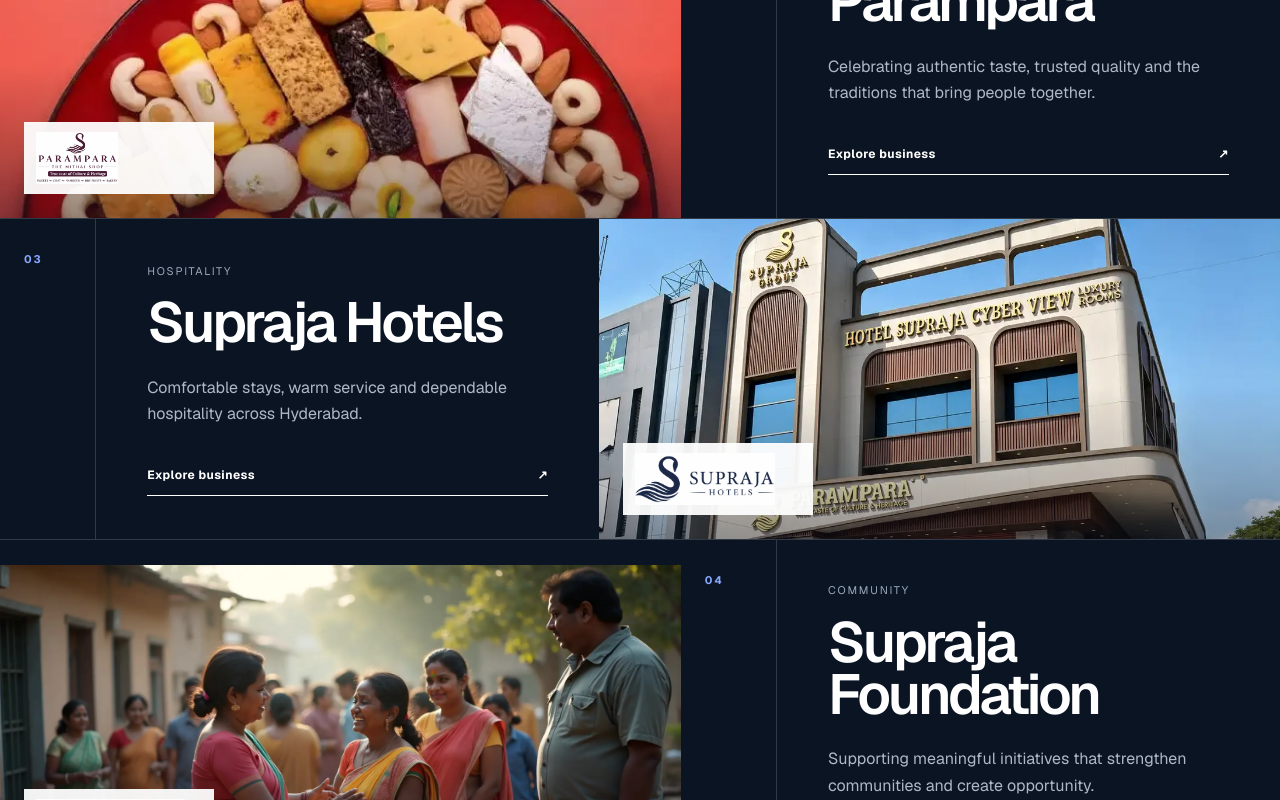
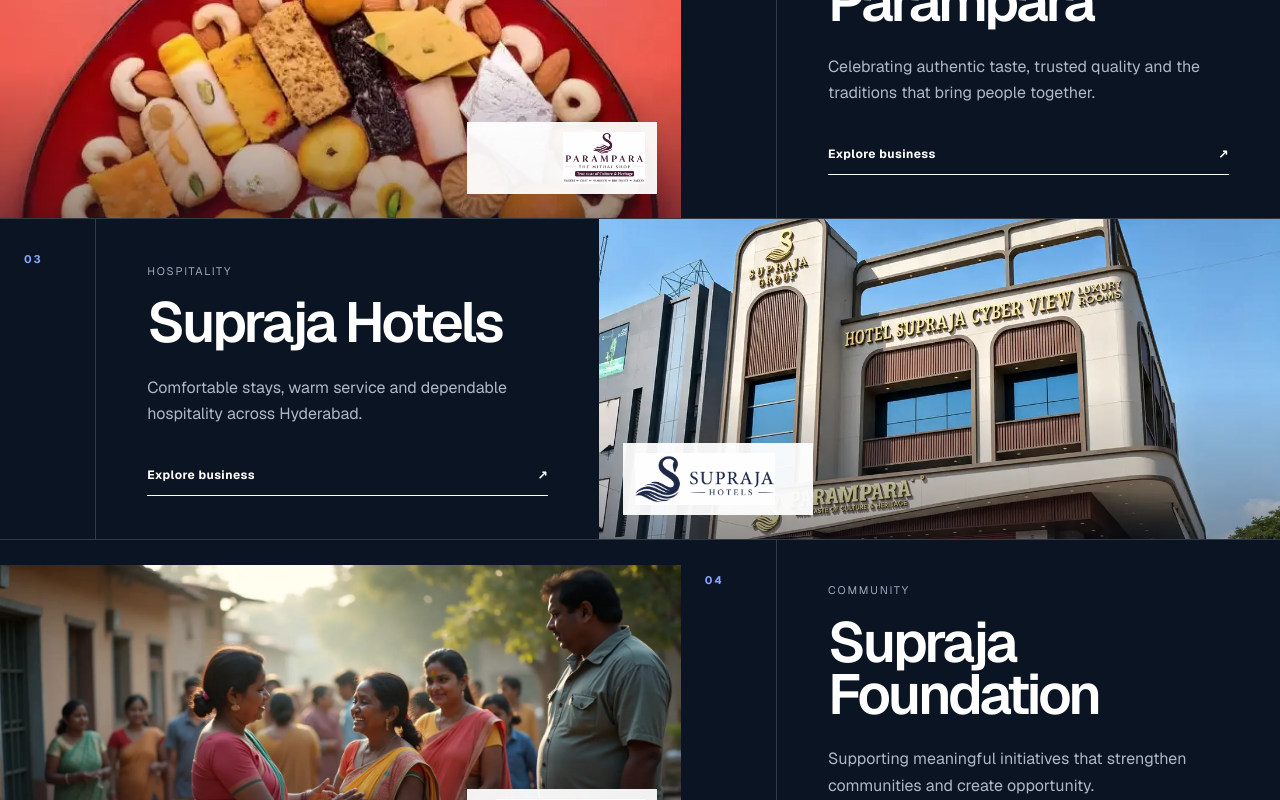
Before and after one commit to anjannajaivibe-bot/supraja-group, a Next.js app: page / in a window 1280 px wide. Shown: the part 2560-3360 px from the top of the page. Built offline with nearby package versions, Linux system fonts and the light colour scheme.

Commit message:
Refine app/home-editorial.module.css

```diff
--- a/app/home-editorial.module.css
+++ b/app/home-editorial.module.css
@@ -272,6 +272,12 @@
   grid-template-areas: "visual number copy";
 }
 
+.businessRowReverse .businessLogo {
+  right: 24px;
+  left: auto;
+  object-position: right center;
+}
+
 .businessNumber {
   grid-area: number;
   padding: 34px 24px;
@@ -473,6 +479,11 @@
       "number copy"
       "visual visual";
   }
+  .businessRowReverse .businessLogo {
+    right: auto;
+    left: 24px;
+    object-position: left center;
+  }
   .businessVisual { min-height: 360px; }
   .brandGrid { grid-template-columns: repeat(3, 1fr); }
 }
```
